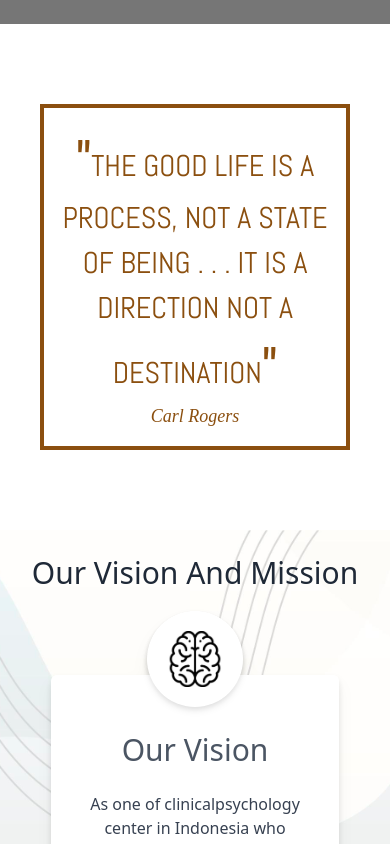
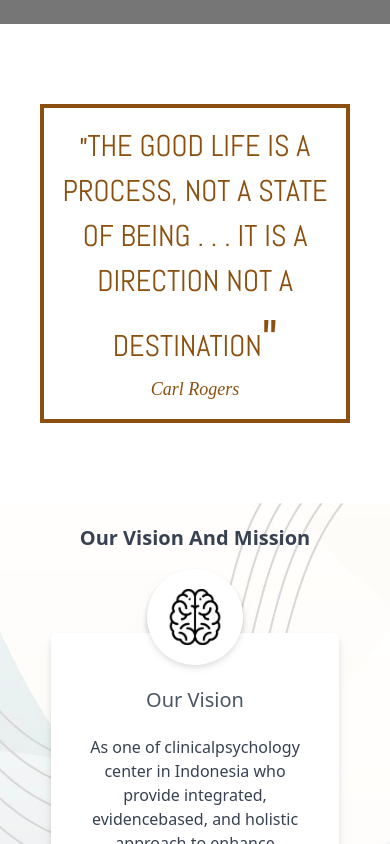
Before and after one commit to sirajul777/web-frontend-infinita, a Next.js app: page / in a window 390 px wide. Shown: the part 820-1664 px from the top of the page. Built offline with nearby package versions, Linux system fonts and the light colour scheme; grey boxes are pictures that could not be loaded; a web font is replaced by a local one.

Commit message:
edit mobile component

```diff
--- a/pages/about/index.tsx
+++ b/pages/about/index.tsx
@@ -14,14 +14,14 @@ const AboutPage = () => (
         {/* simple intro */}
         <div className="grid grid-col-1 md:flex w-auto ">
           <div className="image w-full md:w-[50%] flex">
-            <div className="green-card absolute max-w-80 w-2/3 md:w-80 max-h-[30rem] h-[28rem] md:h-[30rem] rounded-md items-start"></div>
+            <div className="green-card absolute max-w-80 w-1/2 md:w-80 max-h-[30rem] h-[24rem] md:h-[30rem] rounded-md items-start"></div>
             <div className="about-image md:w-80 w-2/3 mx-auto right-0 left-0 md:ml-32 mt-20 absolute md:top-0 top-2 bottom-0 z-10">
               <Image src={ImgTextAbout} layout="responsive" className=" relative rounded-md" />
             </div>
-            <div className="bluelight-card opacity-25 max-w-80 w-2/3 md:w-80 max-h-[30rem] h-[28rem] md:h-[30rem] rounded-md items-end mt-24 ml-auto md:ml-40 "></div>
+            <div className="bluelight-card opacity-25 max-w-80 w-2/3 md:w-80 max-h-[30rem] h-[24rem] md:h-[30rem] rounded-md items-end mt-24 ml-auto md:ml-40 "></div>
           </div>
           <div className="md:p-10 px-2 md:px-0 w-full md:w-[50%]">
-            <p className="text-gray-500 text-2xl font-abel py-32 text-center md:text-left">
+            <p className="text-gray-500 md:text-2xl text-lg font-abel py-32 text-center md:text-left">
               Infinita is built by two individuals who share the same vision about mental health. Both of them want Indonesian people more awareness in mental health issues because mental health has the same amount of risk as any other
               medical diseases. Based on this vision, they establish Infinita in order to educate and treat people with sufficient clinical psychology methods such as: psychoanalysis, behavioral intervention, Cognitive Behavior Therapy,
               etc.
@@ -32,7 +32,7 @@ const AboutPage = () => (
         <div className="this_about">
           <div className="md:p-20">
             <div className="border-4 p-5 border-primary border-dashed">
-              <p className="text-gray-500 text-2xl font-abel md:text-justify text-center">
+              <p className="text-gray-500 md:text-2xl font-abel md:text-justify text-center">
                 Infinita Center is a psychological development center based in Tangerang, Gading Serpong, founded by a Clinical Psychologist, Elly Wulandari, and a Special Education Practitioner, Joan Mareti Gading in 2010. We provide broad
                 service from counseling, psychotherapy, employee assistance program (EAP), until behavior and educational management for children to adult with and without neurodiversity. Our clinical psychologist is legally registered as
                 mental health professional with STR (Surat Tanda Regristrasi) from Indonesian Health Ministry (Majelis Tenaga Kesehatan Indonesia) and clinical practice license from HIMPSI (Indonesian Psychology Association) and under IPK
@@ -45,11 +45,6 @@ const AboutPage = () => (
         </div>
       </div>
     </section>
-    {/* <div className="bg-paralax relative -top-12">
-      <p className="oke">
-        Lorem ipsum dolor sit, amet consectetur adipisicing elit. Dolore nihil a deleniti itaque corrupti voluptates voluptatum quibusdam ut veniam, doloremque quasi fuga minima dicta esse, excepturi exercitationem fugiat sed. Fugiat.
-      </p>
-    </div> */}
   </Layout>
 );
 
--- a/pages/index.tsx
+++ b/pages/index.tsx
@@ -24,7 +24,7 @@ cardcontent.forEach((item) => {
       <div className="absolute mb-3 -top-16 self-center flex max-w-md bg-white p-5 rounded-full justify-center drop-shadow-md w-24">
         <Image src={item.icon} width={100} height={100} />
       </div>
-      <h1 className="text-gray-600 capitalize text-center font-medium text-3xl mt-5">{item.names}</h1>
+      <h1 className="text-gray-600 capitalize text-center font-medium md:text-3xl text-xl mt-5">{item.names}</h1>
       <p className="text-gray-700 font-xl text-center py-5">{item.content}</p>
     </div>
   );
@@ -61,7 +61,7 @@ const IndexPage = () => (
         {/* quotes section */}
         <div className="quotes-section flex justify-center justify-items-center py-20">
           <div className="text-primary font-medium font-abel text-3xl max-w-3xl text-center border-4 border-primary p-4 item-center">
-            <span className="h-1 text-primary font-roboto text-5xl">"</span>
+            <span className="h-1 text-primary font-roboto md:text-5xl text-2xl">"</span>
             THE GOOD LIFE IS A PROCESS, NOT A STATE OF BEING . . . IT IS A DIRECTION NOT A DESTINATION
             <span className="h-1 text-primary font-roboto text-5xl">"</span>
             <p className="font-pusher italic text-lg capitalize">carl rogers</p>
@@ -73,7 +73,7 @@ const IndexPage = () => (
     {/* vision & mission content */}
     <section id={sections[1]} className="bg-paralax">
       <div className="container mx-auto px-5 py-5">
-        <h1 className="text-gray-800 text-center capitalize font-medium text-3xl bottom-5">our vision and mission</h1>
+        <h1 className="text-gray-700 text-center capitalize font-bold md:text-3xl text-xl bottom-5">our vision and mission</h1>
         <div className="md:flex md:justify-around py-10 grid grid-cols-1 justify-items-center px-5">{Cards}</div>
       </div>
     </section>
```
